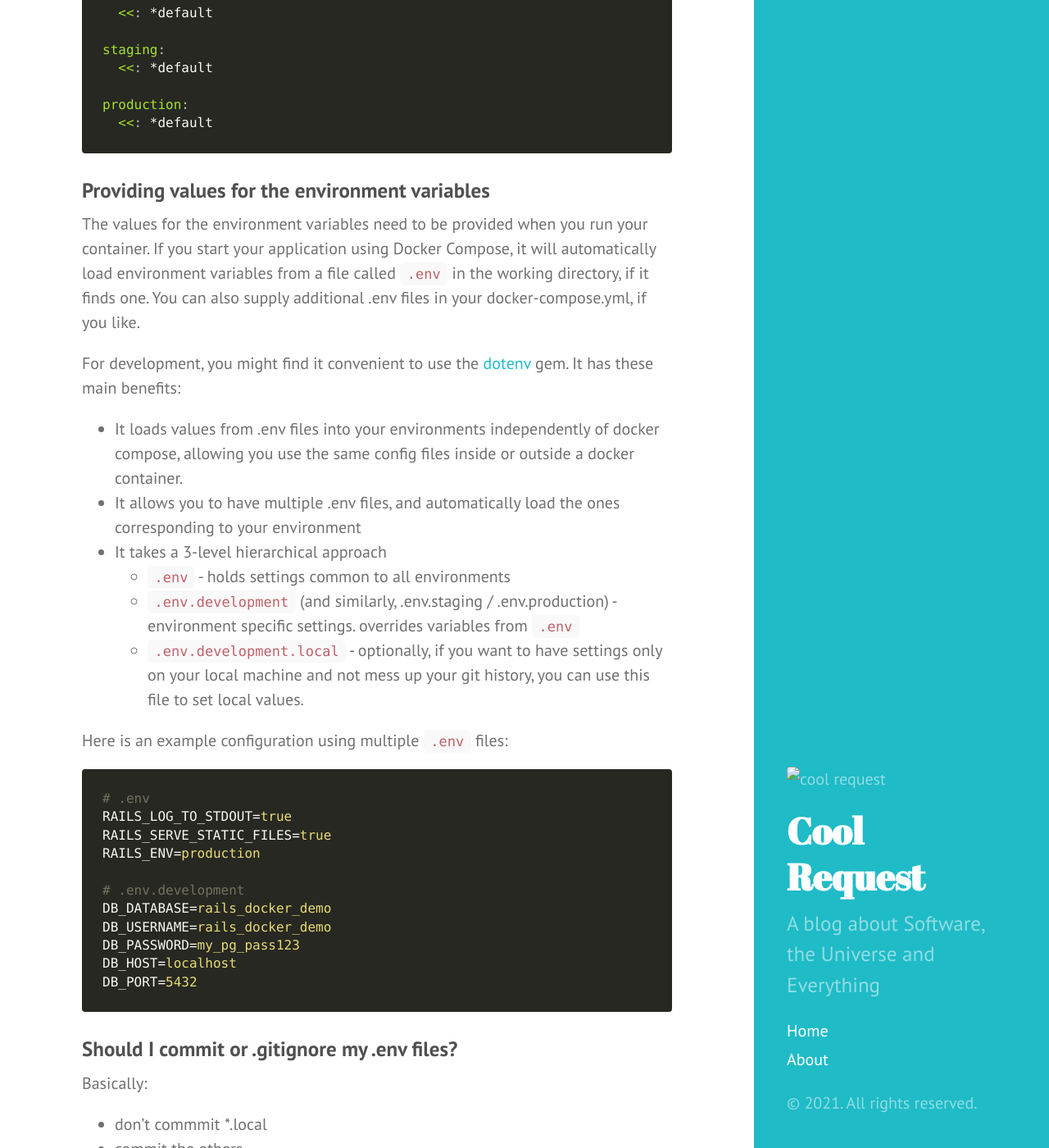
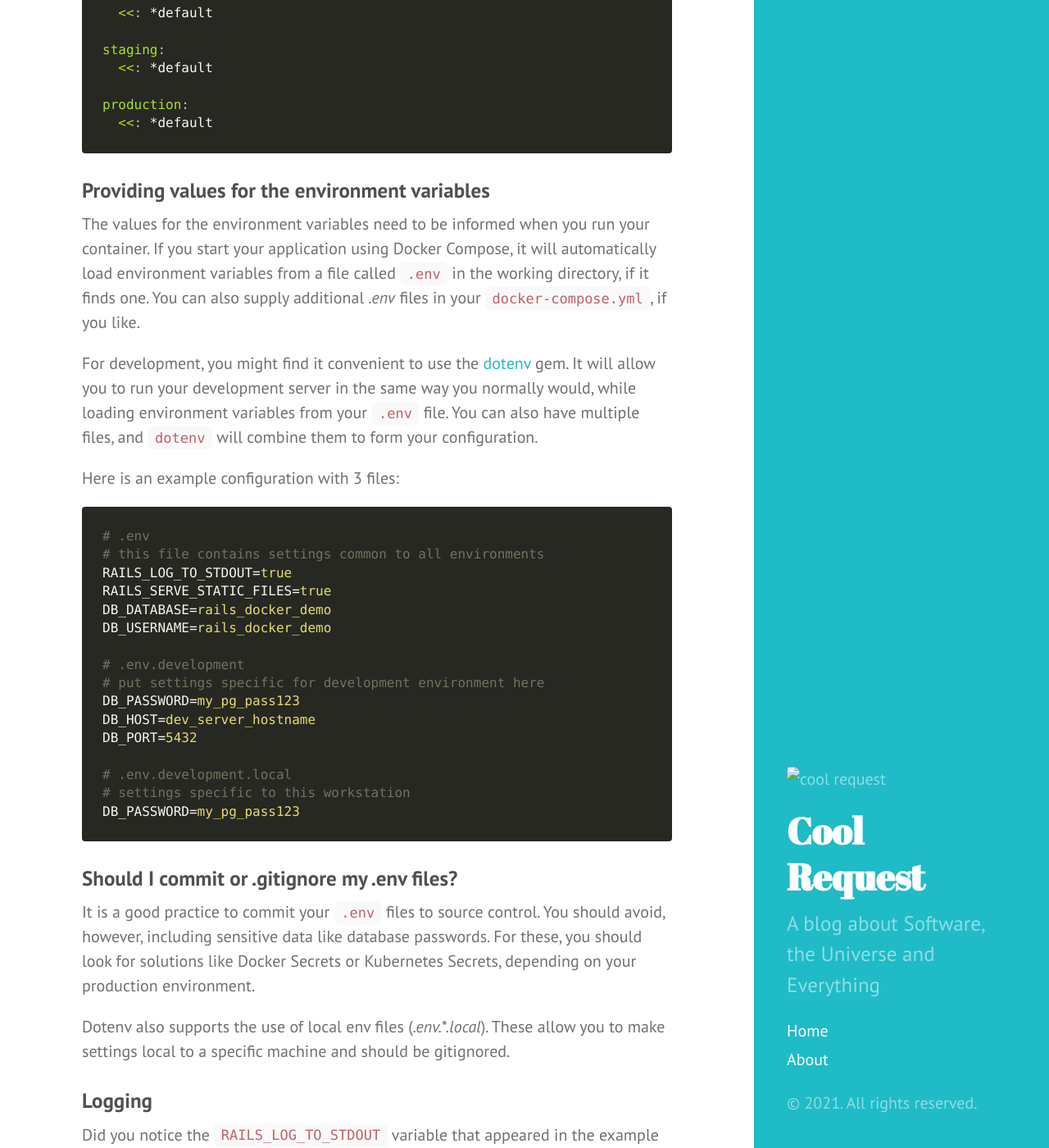
Before and after one commit to CoolRequest/coolrequest.github.io, a Jekyll site: the page built from _posts/2021-11-03-docker_image_rails_part1.md, in a window 1280 px wide and 1400 px high, scrolled down 2036 px. Shown: the whole window at 82% size. Built offline with Jekyll 4.4.1, drawn with Linux system fonts in a browser that asks for light colours; some of the changed text lies outside the part shown.

Commit message:
docker post part 1

```diff
--- a/_posts/2021-10-29-docker_image_rails_part1.md
+++ b/_posts/2021-11-03-docker_image_rails_part1.md
@@ -53,64 +53,47 @@ production:
 
 ### Providing values for the environment variables
 
-The values for the environment variables need to be provided when you run your container. If you start your application using Docker Compose, it will automatically load environment variables from a file called `.env` in the working directory, if it finds one. You can also supply additional .env files in your docker-compose.yml, if you like.
+The values for the environment variables need to be informed when you run your container. If you start your application using Docker Compose, it will automatically load environment variables from a file called `.env` in the working directory, if it finds one. You can also supply additional *.env* files in your `docker-compose.yml`, if you like.
 
-For development, you might find it convenient to use the [dotenv](https://github.com/bkeepers/dotenv) gem. It has these main benefits:
-- It loads values from .env files into your environments independently of docker compose, allowing you use the same config files inside or outside a docker container.
-- It allows you to have multiple .env files, and automatically load the ones corresponding to your environment
-- It takes a 3-level hierarchical approach
-  - `.env` - holds settings common to all environments
-  - `.env.development` (and similarly, .env.staging / .env.production) - environment specific settings. overrides variables from `.env`
-  - `.env.development.local` - optionally, if you want to have settings only on your local machine and not mess up your git history, you can use this file to set local values.
+For development, you might find it convenient to use the [dotenv](https://github.com/bkeepers/dotenv) gem. It will allow you to run your development server in the same way you normally would, while loading environment variables from your `.env` file. You can also have multiple files, and `dotenv` will combine them to form your configuration.
 
-Here is an example configuration using multiple `.env` files:
+Here is an example configuration with 3 files:
 
 {% highlight ini %}
 # .env
+# this file contains settings common to all environments
 RAILS_LOG_TO_STDOUT=true
 RAILS_SERVE_STATIC_FILES=true
-RAILS_ENV=production
+DB_DATABASE=rails_docker_demo
+DB_USERNAME=rails_docker_demo
 
 # .env.development
-DB_DATABASE=rails_docker_demo
-DB_USERNAME=rails_docker_demo
+# put settings specific for development environment here
 DB_PASSWORD=my_pg_pass123
-DB_HOST=localhost
+DB_HOST=dev_server_hostname
 DB_PORT=5432
+
+# .env.development.local
+# settings specific to this workstation
+DB_PASSWORD=my_pg_pass123
 {% endhighlight %}
 
 ### Should I commit or .gitignore my .env files?
 
-Basically:
-- don't commmit *.local
-- commit the others
-- but don't commit passwords (use secrets!)
+It is a good practice to commit your `.env` files to source control. You should avoid, however, including sensitive data like database passwords. For these, you should look for solutions like Docker Secrets or Kubernetes Secrets, depending on your production environment.
 
-### Rails Configs for docker
+Dotenv also supports the use of local env files (*.env.\*.local*). These allow you to make settings local to a specific machine and should be gitignored.
 
-What about the RAILS_LOG_TO_STDOUT that appeared earlier?
 
-<!--
+### Logging
 
-- tirar a parte de copiar a configuracao relativa ao RAILS_LOG_TO_STDOUT
-- só explicar por que a variável está ali
-- ver se tem mais alguma config que seja relevante
+Did you notice the `RAILS_LOG_TO_STDOUT` variable that appeared in the example `.env`?. It is not a good practice to write data to the container's filesystem, so this setting is used to send the logs to standard output. The default-generated Rails configuration will look for this variable when running in staging or production environment.
 
--->
-
-Note the `RAILS_LOG_TO_STDOUT` variable. It is not a good practice to write data to the container's filesystem, so this setting is used to send the logs to standard output. The default-generated Rails configuration will test for this variable when running in staging or production environment. If you intend to run your development environment on Docker, you should copy this code from `config/environments/production.rb` to `config/environments/development.rb`:
-
-{% highlight ruby %}
-if ENV["RAILS_LOG_TO_STDOUT"].present?
-  logger           = ActiveSupport::Logger.new(STDOUT)
-  logger.formatter = config.log_formatter
-  config.logger    = ActiveSupport::TaggedLogging.new(logger)
-end
-{% endhighlight %}
+Another important variable to configure are `RAILS_ENV`, that defines if you are in development, staging or production and `RAILS_SERVE_STATIC_FILES`, to make the static assets available through the same server.
 
 ### That's It
-This is how you change your application...
-In the next post...
+This is how you set up your application to run smoothly inside a Docker Container.
+In the next post we will start to look at how to transform it in a docker image by creating an appropriate Dockerfile.
 
 ---
 
```
Also changed, not shown: other parts of _posts/2021-11-03-docker_image_rails_part1.md (+1 -1 lines), _drafts/2021-10-28-docker_image_rails_full.md (+3 -65 lines).
